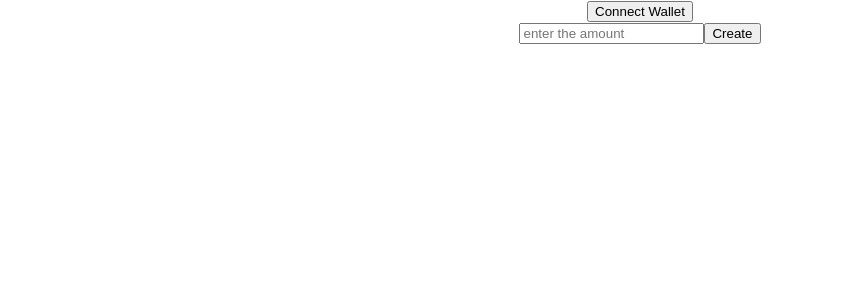
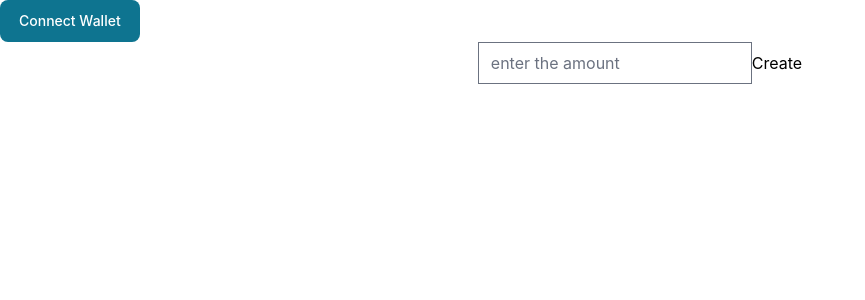
Before and after one commit to HiteshMittal07/CryptoCash_Starknet, a React (Create React App) app in the folder client/: page / in a window 1280 px wide. Shown: the top 300 px of the page, without its empty margins (0-865 px from the left). Built offline with nearby package versions, Linux system fonts and the light colour scheme; what @dynamic-labs/sdk-react-core would draw is missing.

Commit message:
intialised flowbite-react for custom component

```diff
--- a/client/package.json
+++ b/client/package.json
@@ -23,6 +23,7 @@
     "circomlibjs": "^0.0.8",
     "constants-browserify": "^1.0.0",
     "ffjavascript": "^0.3.0",
+    "flowbite-react": "^0.10.1",
     "fs": "^0.0.1-security",
     "react": "^18.3.1",
     "react-dom": "^18.3.1",
@@ -68,6 +69,7 @@
     "react-app-rewired": "^2.2.1",
     "stream-browserify": "^3.0.0",
     "stream-http": "^3.2.0",
+    "tailwindcss": "^3.4.4",
     "url": "^0.11.3",
     "vm-browserify": "^1.1.2"
   },
--- a/client/src/App.tsx
+++ b/client/src/App.tsx
@@ -2,6 +2,7 @@ import React, { useState } from "react";
 import "./App.css";
 import { connect } from "@argent/get-starknet";
 import CreateNote from "./components/createNote";
+import { Button } from "flowbite-react";
 function App() {
   const [account, setAccount] = useState();
 
@@ -14,7 +15,7 @@ function App() {
 
   return (
     <div className="App">
-      <button onClick={connectWallet}>Connect Wallet</button>
+      <Button onClick={connectWallet}>Connect Wallet</Button>
       <CreateNote />
     </div>
   );
```
Also changed, not shown: client/src/index.css (+6 -3 lines), 1 other file (tests, documents, lock files or other folders).
